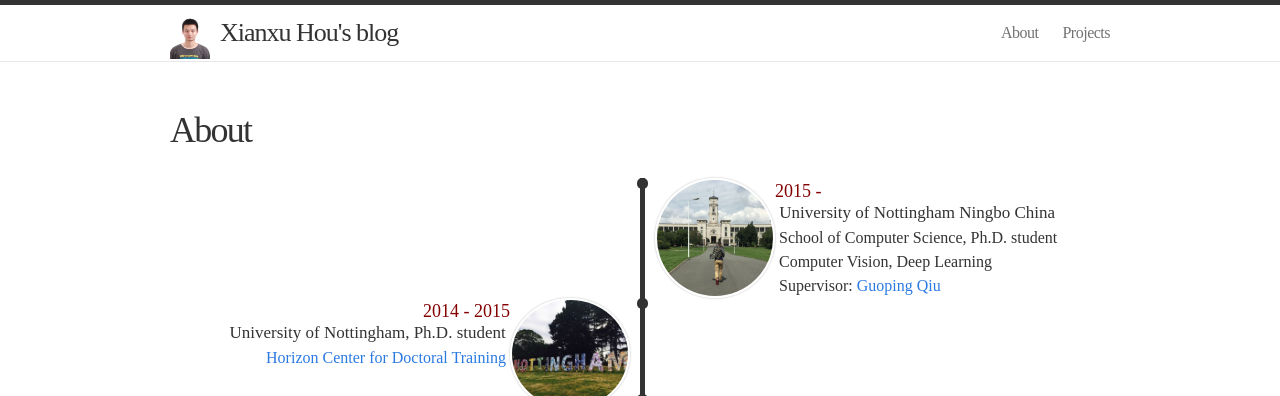
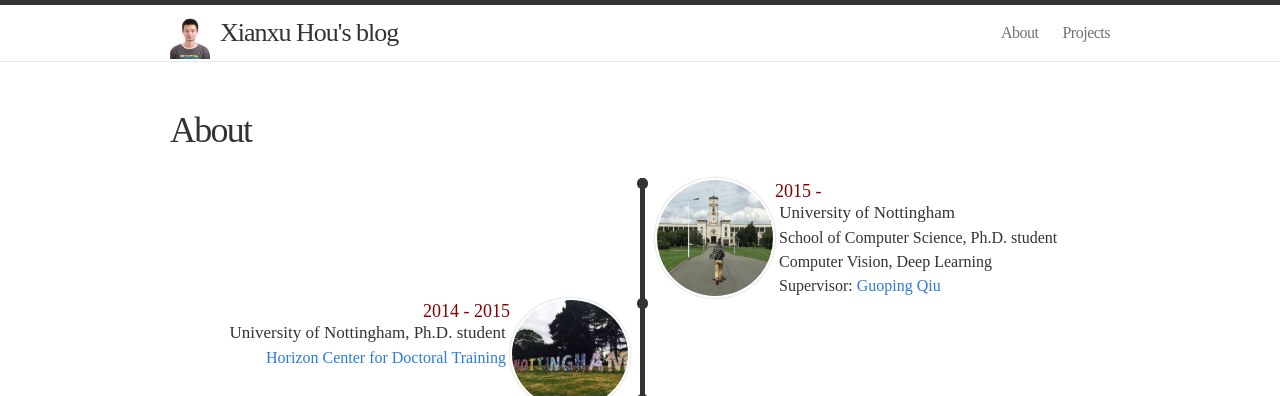
Before and after one commit to houxianxu/website-deprecated, a Jekyll site: the page built from about.md, in a window 1280 px wide and 900 px high. Shown: the top 396 px of the window. Built offline with Jekyll 4.4.1, drawn with Linux system fonts in a browser that asks for light colours.

Commit message:
update about

```diff
--- a/about.md
+++ b/about.md
@@ -24,7 +24,7 @@ permalink: /about/
     <div class="timelineitem">
       <div><img class = "img-circle imgme" src="/images/avatar-phd2.jpg" width="120px" style="float:left"></div>
       <div class="tdate">2015 -</div>
-      <div class="ttitle">&nbsp;University of Nottingham Ningbo China</div>
+      <div class="ttitle">&nbsp;University of Nottingham</div>
       <div class="tdesc">&nbsp;School of Computer Science, Ph.D. student</div>
       <div class="tdesc">&nbsp;Computer Vision, Deep Learning</div>
       <div class="tdesc">&nbsp;Supervisor: <a href="http://www.cs.nott.ac.uk/~pszqiu/">Guoping Qiu</a></div>
```
